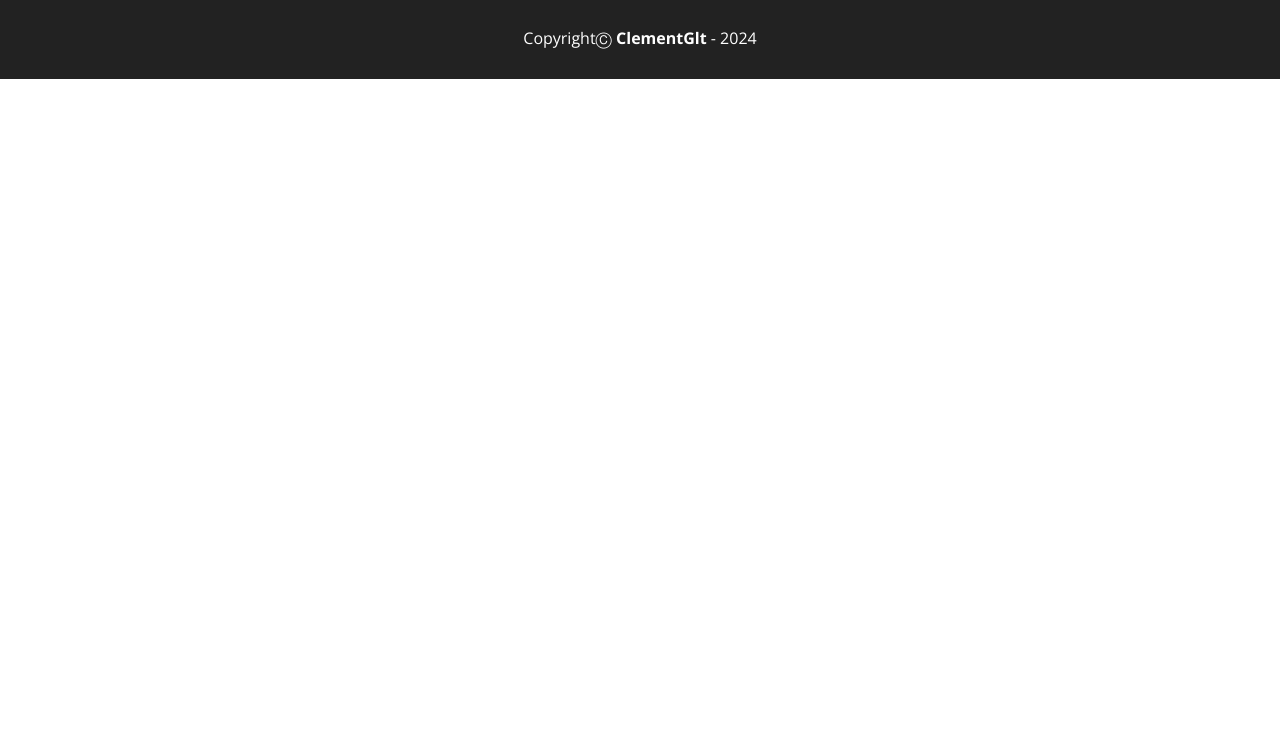
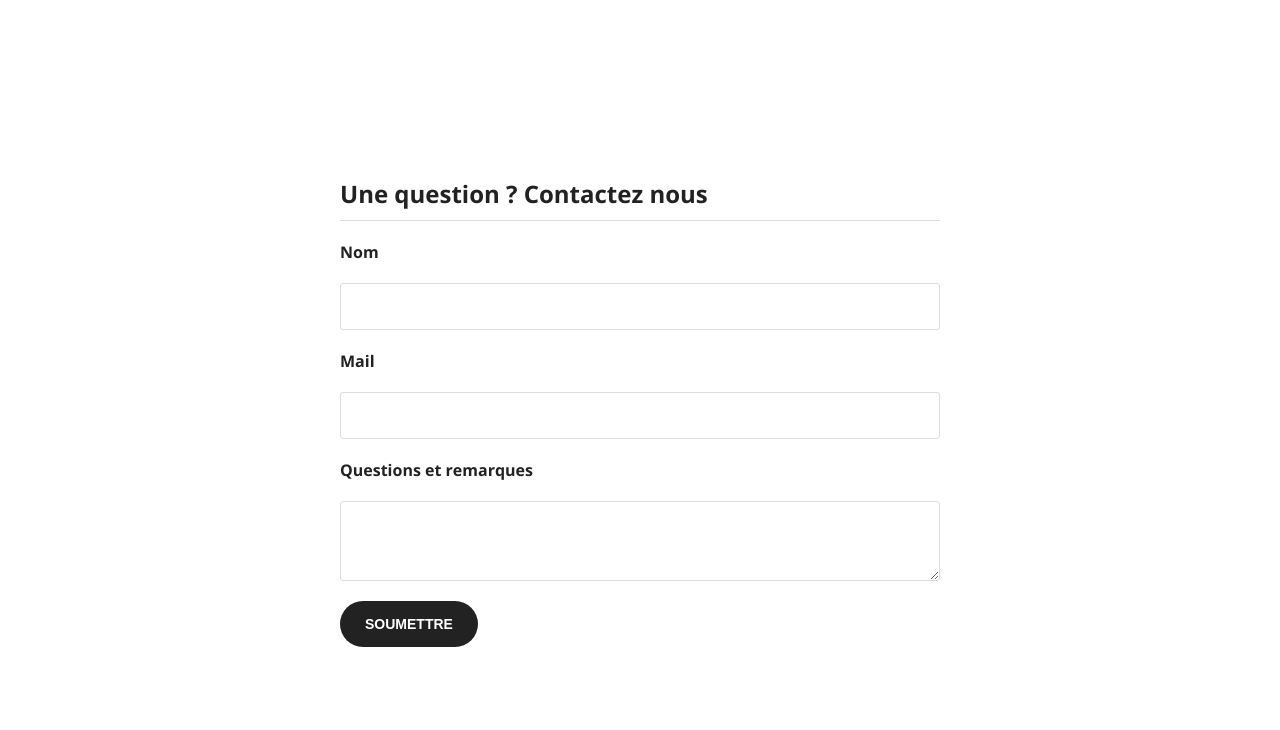
Before and after one commit to GuillemotClement/cafeFlorette, a plain HTML site: page contact.html in a window 1280 px wide. Shown: the part 70-800 px from the top of the page. Drawn offline with nearby package versions, Linux system fonts and the light colour scheme.

Commit message:
🚀 Done

```diff
--- a/contact.html
+++ b/contact.html
@@ -26,7 +26,20 @@
             </ul>
         </nav>
     </header>
-
+    <section class="contact">
+        <div class="contact-form-container">
+            <form action="#">
+                <h1 class="underline">Une question ? Contactez nous</h1>
+                <label class="my-20" for="name">Nom</label>
+                <input type="text" name="name" id="name"/>
+                <label class="my-20" for="email">Mail</label>
+                <input type="email" name="email" id="email">
+                <label class="my-20" for="question">Questions et remarques</label>
+                <textarea name="question" id="question"></textarea>
+                <button class="btn btn-dark my-20" type="submit">SOUMETTRE</button>
+            </form>
+        </div>
+    </section>
     <footer>
         <p>Copyright&#9400; <span class="copyright-name">ClementGlt</span> - 2024</p>
     </footer>
--- a/css/style.css
+++ b/css/style.css
@@ -204,3 +204,30 @@ footer p{
     float: right;
     width: 40%;
 }
+
+/* CONTACT */
+.contact{
+    padding: 180px 0px;
+    min-height: 100vh;
+
+}
+.contact-form-container{
+    max-width: 600px;
+    margin: auto;
+}
+.contact-form-container form label{
+    display: block;
+    font-weight: 700;
+}
+
+.contact-form-container form input, textarea{
+    display: block;
+    width: 100%;
+    padding: 15px;
+    border: 1px solid #ddd;
+    border-radius: 3px;
+}
+
+.contact-form-container form textarea{
+    min-height: 80px;
+}
```
